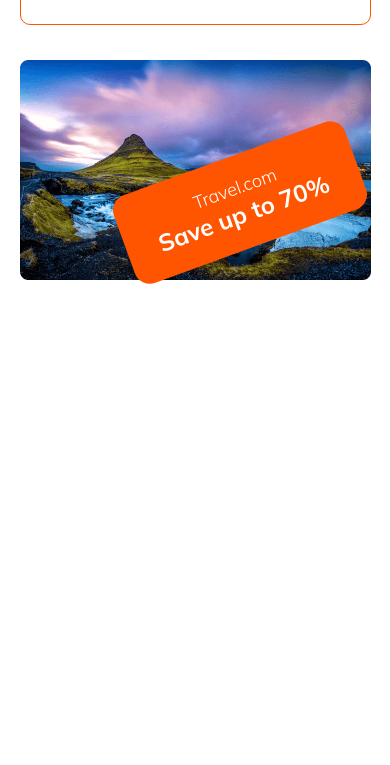
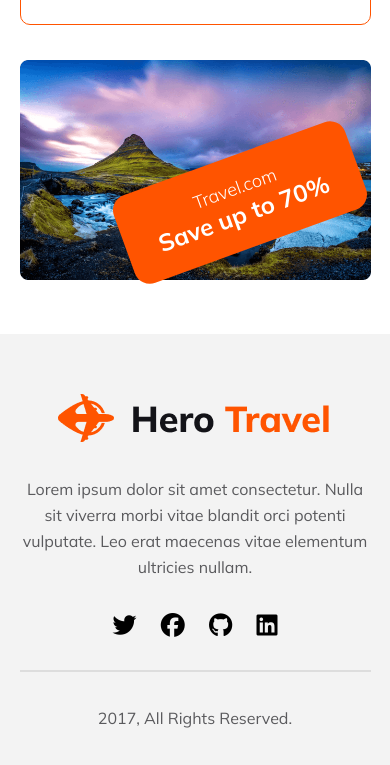
Before and after one commit to devtawfiq/hero-travel, a plain HTML site: page index.html in a window 390 px wide. Shown: the part 7601-8366 px from the top of the page. Before the commit the page ends 7935 px from the top, so only its background shows below. Drawn offline with Linux system fonts and the light colour scheme.

Commit message:
added footer section and responsive

```diff
--- a/index.html
+++ b/index.html
@@ -220,6 +220,19 @@
             </div>
         </section>
     </main>
-    <footer></footer>
+    <!-- Footer section -->
+    <footer>
+        <div class="container">
+            <div class="footer-box">
+                <img src="./img/logo.png" alt="">
+                <p>Lorem ipsum dolor sit amet consectetur. Nulla sit viverra morbi vitae blandit orci potenti vulputate. Leo erat maecenas vitae elementum ultricies nullam. </p>
+                <a href="#"><span><i class="fab fa-twitter"></i></span></a>
+                <a href="#"><span><i class="fab fa-facebook"></i></span></a>
+                <a href="#"><span><i class="fab fa-github"></i></span></a>
+                <a href="#"><span><i class="fab fa-linkedin"></i></span></a>
+            </div>
+            <p class="copy-footer">2017, All Rights Reserved.</p>
+        </div>
+    </footer>
 </body>
 </html>
--- a/style.css
+++ b/style.css
@@ -394,3 +394,29 @@ header {
 	width: 100%;
 	padding: 15px 13px;
 }
+/* Footer Section */
+footer{
+	padding: 30px 0 100px 0;
+	background-color: #f3f3f3;
+}
+.footer-box {
+	text-align: center;
+	padding: 40px 20%;
+	border-bottom: 2px solid #ddd;
+}
+.footer-box p {
+	line-height: 26px;
+	margin: 30px 0;
+	color: var(--secondary-color);
+}
+.footer-box a {
+	text-decoration: none;
+	color: #000;
+	margin: 0 10px;
+	font-size: 24px;
+}
+.copy-footer {
+	text-align: center;
+	color: var(--secondary-color);
+	padding-top: 36px;
+}
--- a/styles/responsive.css
+++ b/styles/responsive.css
@@ -140,6 +140,13 @@
     .seventin-discount h2{
         font-size: 24px;
     }
+    /* footer section */
+    footer {
+        padding: 30px 0 37px 0;
+    }
+    .footer-box {
+        padding: 30px 0;
+    }
 }
 @media screen and (min-width: 576px) and (max-width: 992px) {
     .container {
```
